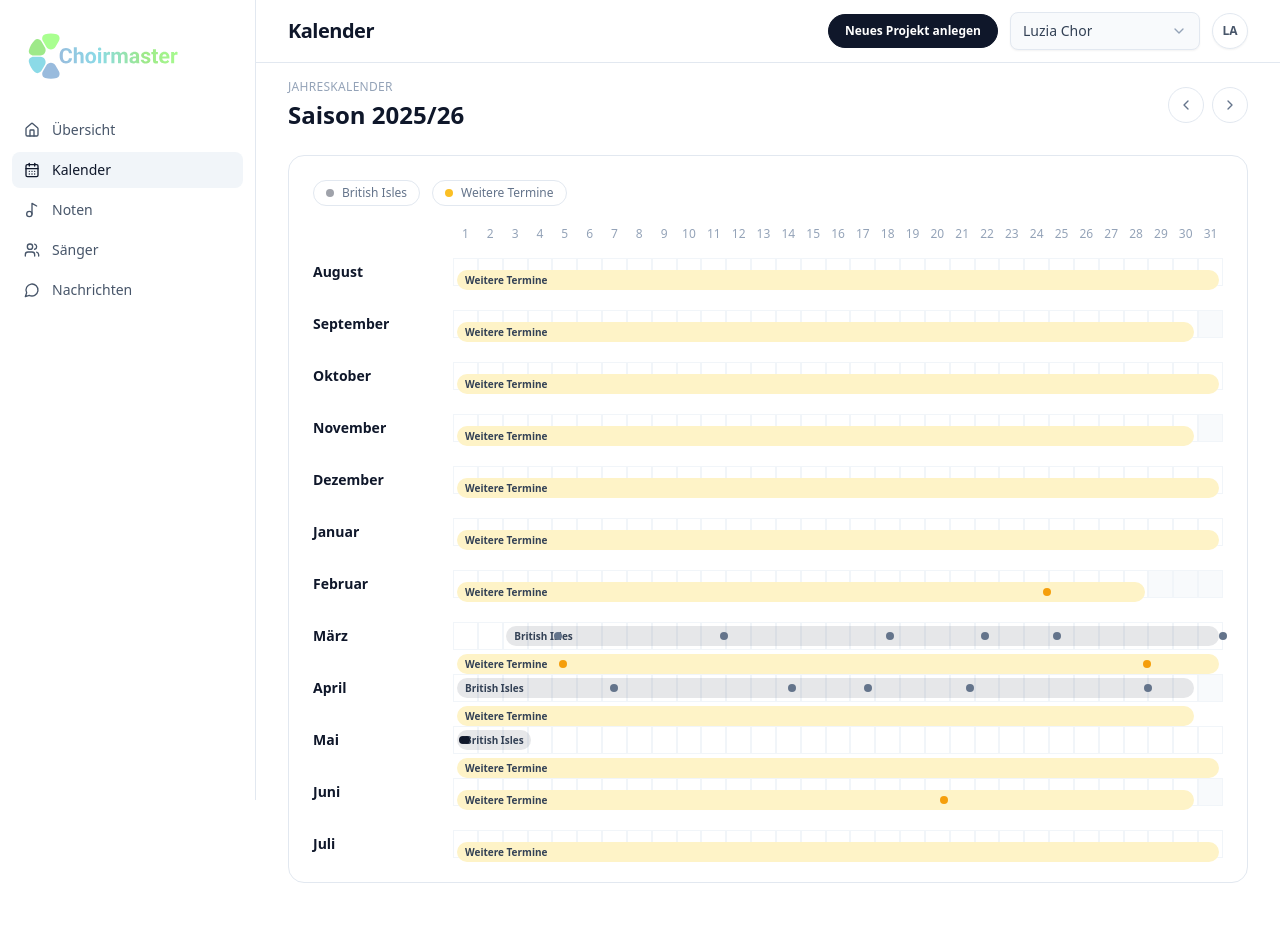
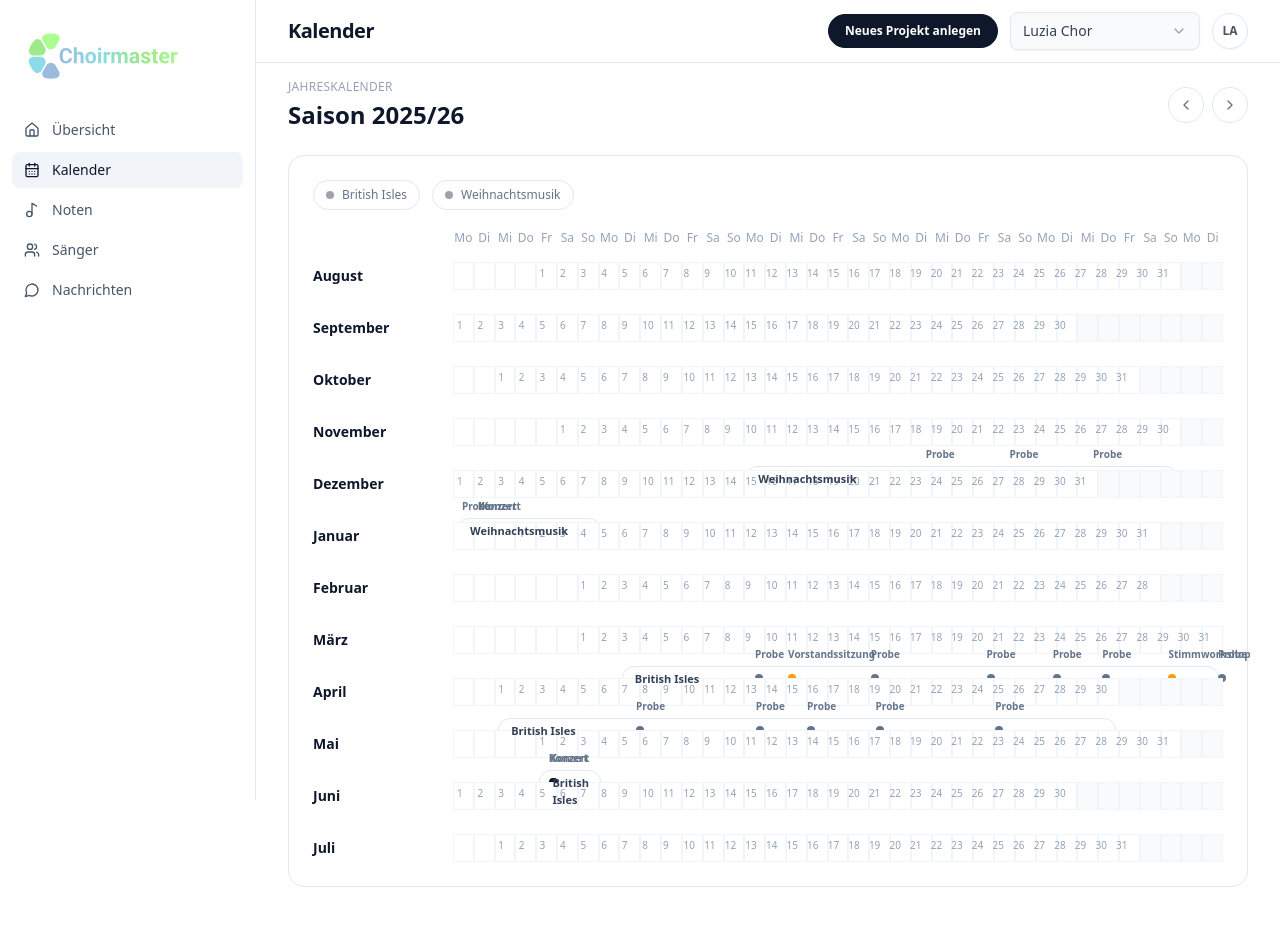
Before and after one commit to TechvibeVentures/Choirmaster, a Next.js app: page /calendar in a window 1280 px wide. Built offline with nearby package versions, Linux system fonts and the light colour scheme.

Commit message:
Refine calendar labels, weekdays, and add Weihnachtsmusik

```diff
--- a/app/(app)/calendar/page.tsx
+++ b/app/(app)/calendar/page.tsx
@@ -18,6 +18,7 @@ type SeasonMonth = {
 type ProjectEvent = {
   date: string;
   type: "rehearsal" | "concert" | "extra";
+  label: string;
 };
 
 type ProjectTrack = {
@@ -31,7 +32,7 @@ type ProjectTrack = {
 };
 
 const dayColumnsStyle = {
-  gridTemplateColumns: "repeat(31, minmax(0, 1fr))"
+  gridTemplateColumns: "repeat(37, minmax(0, 1fr))"
 };
 const gridColumnsStyle = {
   gridTemplateColumns: "140px 1fr"
@@ -90,6 +91,14 @@ const getDotColor = (type: ProjectEvent["type"]) => {
   return "bg-amber-500";
 };
 
+const weekdayLabels = ["Mo", "Di", "Mi", "Do", "Fr", "Sa", "So"];
+
+const getWeekdayOffset = (month: SeasonMonth) => {
+  const jsDay = new Date(month.year, month.monthIndex, 1).getDay(); // 0=Sun
+  const mondayIndex = (jsDay + 6) % 7; // 0=Mon
+  return mondayIndex;
+};
+
 export default function CalendarPage({
   searchParams
 }: {
@@ -112,30 +121,40 @@ export default function CalendarPage({
     events: [
       ...(rehearsalsByProject[project.id] ?? []).map((rehearsal) => ({
         date: rehearsal.date,
-        type: "rehearsal" as const
+        type: "rehearsal" as const,
+        label: "Probe"
       })),
       ...(concertsByProject[project.id] ?? []).map((concert) => ({
         date: concert.date,
-        type: "concert" as const
+        type: "concert" as const,
+        label: "Konzert"
       }))
     ],
     href: `/calendar/${project.id}`,
     tone: "project"
   }));
 
-  const extraTrack: ProjectTrack = {
-    id: "extra-events",
-    name: strings.calendar.extraEvents,
-    start: `${seasonStartYear}-08-01`,
-    end: `${seasonStartYear + 1}-07-31`,
-    events: extraEvents.map((event) => ({
+  const assignExtraEvents = (events: typeof extraEvents) => {
+    events.forEach((event) => {
+      const date = getDateOnly(event.date);
+      const target =
+        projectTracks.find((project) => {
+          const start = getDateOnly(project.start);
+          const end = getDateOnly(project.end);
+          return date >= start && date <= end;
+        }) ?? projectTracks[0];
+      if (!target) return;
+      target.events.push({
         date: event.date,
-      type: "extra" as const
-    })),
-    tone: "extra"
+        type: "extra" as const,
+        label: event.title
+      });
+    });
   };
 
-  const tracks = [...projectTracks, extraTrack];
+  assignExtraEvents(extraEvents);
+
+  const tracks = projectTracks;
 
   return (
     <div className="flex flex-col gap-6">
@@ -172,16 +191,12 @@ export default function CalendarPage({
               <Link
                 key={track.id}
                 href={track.href ?? "/calendar"}
-              className="inline-flex items-center gap-2 rounded-full border border-slate-200 bg-white px-3 py-1 transition hover:border-slate-300 hover:text-slate-700"
+                className="inline-flex items-center gap-2 rounded-full border border-slate-200 bg-white px-3 py-1.5 transition hover:border-slate-300 hover:text-slate-700"
               >
                 <span className="h-2 w-2 rounded-full bg-slate-900/40" />
                 {track.name}
               </Link>
             ))}
-          <span className="inline-flex items-center gap-2 rounded-full border border-slate-200 bg-white px-3 py-1">
-            <span className="h-2 w-2 rounded-full bg-amber-400" />
-            {strings.calendar.extraEvents}
-          </span>
           </div>
 
         <div className="mt-5 w-full">
@@ -191,9 +206,9 @@ export default function CalendarPage({
           >
             <div />
             <div className="grid w-full" style={dayColumnsStyle}>
-              {Array.from({ length: 31 }, (_, day) => (
-                <div key={day} className="text-center">
-                  {day + 1}
+              {Array.from({ length: 37 }, (_, index) => (
+                <div key={index} className="text-center">
+                  {weekdayLabels[index % 7]}
                 </div>
               ))}
             </div>
@@ -208,11 +223,11 @@ export default function CalendarPage({
                   </div>
                   <div className="relative">
                     <div className="grid w-full" style={dayColumnsStyle}>
-                      {Array.from({ length: 31 }, (_, index) => (
+                      {Array.from({ length: 37 }, (_, index) => (
                         <div
                           key={index}
                           className={`h-7 border border-slate-100 ${
-                            index + 1 > month.daysInMonth
+                            index + 1 > month.daysInMonth + getWeekdayOffset(month)
                               ? "bg-slate-50"
                               : "bg-white"
                           }`}
@@ -221,6 +236,21 @@ export default function CalendarPage({
                     </div>
 
                     <div className="absolute inset-0 flex flex-col gap-2 px-1 py-1">
+                      <div className="grid w-full" style={dayColumnsStyle}>
+                        {Array.from({ length: month.daysInMonth }, (_, dayIndex) => {
+                          const day = dayIndex + 1;
+                          const start = day + getWeekdayOffset(month);
+                          return (
+                            <div
+                              key={`day-${month.year}-${month.monthIndex}-${day}`}
+                              className="h-7 text-[10px] text-slate-400"
+                              style={{ gridColumnStart: start }}
+                            >
+                              {day}
+                            </div>
+                          );
+                        })}
+                      </div>
                       {tracks.map((track) => {
                         const bar = getBarSegment(track.start, track.end, month);
                         const events = track.events.filter((event) =>
@@ -230,6 +260,7 @@ export default function CalendarPage({
                           track.tone === "project"
                             ? "bg-slate-900/10"
                             : "bg-amber-100";
+                        const offset = getWeekdayOffset(month);
                         return (
                           <div key={`${month.year}-${month.monthIndex}-${track.id}`}>
                             <div className="grid w-full" style={dayColumnsStyle}>
@@ -237,58 +268,72 @@ export default function CalendarPage({
                                 track.href ? (
                                   <Link
                                     href={track.href}
-                                    className={`relative h-5 rounded-full ${barBaseClass} transition hover:bg-slate-900/20`}
+                                    className={`relative h-6 rounded-full border border-slate-200 bg-white px-3 py-1 text-[11px] font-semibold text-slate-700 shadow-sm transition hover:border-slate-300`}
                                     style={{
-                                      gridColumn: `${bar.startDay} / ${bar.endDay + 1}`
+                                      gridColumn: `${bar.startDay + offset} / ${
+                                        bar.endDay + offset + 1
+                                      }`
                                     }}
                                     aria-label={`${track.name} öffnen`}
                                   >
-                                    <span className="absolute left-2 top-1/2 -translate-y-1/2 text-[10px] font-semibold text-slate-700">
-                                      {track.name}
-                                    </span>
+                                    <span className="relative z-10">{track.name}</span>
                                     {events.map((event, index) => {
                                       const day = getDateOnly(event.date).getDate();
+                                      const col = day + offset;
                                       const position =
                                         month.daysInMonth > 1
-                                          ? ((day - 1) / (month.daysInMonth - 1)) *
-                                            100
+                                          ? ((col - 1) / 36) * 100
                                           : 0;
                                       return (
+                                        <span key={`${event.type}-${event.date}-${index}`}>
                                           <span
-                                          key={`${event.type}-${event.date}-${index}`}
                                             className={`absolute top-1/2 h-2 w-2 -translate-y-1/2 rounded-full ${getDotColor(
                                               event.type
                                             )}`}
                                             style={{ left: `${position}%` }}
                                           />
+                                          <span
+                                            className="absolute -top-5 text-[10px] text-slate-500"
+                                            style={{ left: `${position}%` }}
+                                          >
+                                            {event.label}
+                                          </span>
+                                        </span>
                                       );
                                     })}
                                   </Link>
                                 ) : (
                                   <div
-                                    className={`relative h-5 rounded-full ${barBaseClass}`}
+                                    className={`relative h-6 rounded-full border border-slate-200 bg-white px-3 py-1 text-[11px] font-semibold text-slate-700 shadow-sm`}
                                     style={{
-                                      gridColumn: `${bar.startDay} / ${bar.endDay + 1}`
+                                      gridColumn: `${bar.startDay + offset} / ${
+                                        bar.endDay + offset + 1
+                                      }`
                                     }}
                                   >
-                                    <span className="absolute left-2 top-1/2 -translate-y-1/2 text-[10px] font-semibold text-slate-700">
-                                      {track.name}
-                                    </span>
+                                    <span className="relative z-10">{track.name}</span>
                                     {events.map((event, index) => {
                                       const day = getDateOnly(event.date).getDate();
+                                      const col = day + offset;
                                       const position =
                                         month.daysInMonth > 1
-                                          ? ((day - 1) / (month.daysInMonth - 1)) *
-                                            100
+                                          ? ((col - 1) / 36) * 100
                                           : 0;
                                       return (
+                                        <span key={`${event.type}-${event.date}-${index}`}>
                                           <span
-                                          key={`${event.type}-${event.date}-${index}`}
                                             className={`absolute top-1/2 h-2 w-2 -translate-y-1/2 rounded-full ${getDotColor(
                                               event.type
                                             )}`}
                                             style={{ left: `${position}%` }}
                                           />
+                                          <span
+                                            className="absolute -top-5 text-[10px] text-slate-500"
+                                            style={{ left: `${position}%` }}
+                                          >
+                                            {event.label}
+                                          </span>
+                                        </span>
                                       );
                                     })}
                                   </div>
--- a/lib/mockData.ts
+++ b/lib/mockData.ts
@@ -553,6 +553,23 @@ export const projects: Project[] = [
     date_range: {
       start: "2026-03-03",
       end: "2026-05-03"
+    },
+    rehearsal_facts: {
+      weekdays: ["Tue"],
+      start_time: "19:30",
+      end_time: "21:30",
+      location: "Pfrundhaus, Zürich"
+    }
+  },
+  {
+    id: "weihnachtsmusik-2025",
+    choir_id: "luzia-chor",
+    name: "Weihnachtsmusik",
+    description:
+      "Advents- und Weihnachtsprogramm mit festlichen Chorwerken für die Konzertsaison.",
+    date_range: {
+      start: "2025-11-10",
+      end: "2025-12-07"
     },
     rehearsal_facts: {
       weekdays: ["Tue"],
@@ -1217,6 +1234,22 @@ export const concertsByProject: Record<string, Concert[]> = {
       time: "Vorprobe 14:30-16:00 · Konzert 17:00",
       place: "Raum Zürich"
     }
+  ],
+  "weihnachtsmusik-2025": [
+    {
+      id: "wm-con-1",
+      project_id: "weihnachtsmusik-2025",
+      date: "2025-12-06",
+      time: "Konzert 19:30",
+      place: "St. Jakob, Zürich"
+    },
+    {
+      id: "wm-con-2",
+      project_id: "weihnachtsmusik-2025",
+      date: "2025-12-07",
+      time: "Konzert 17:00",
+      place: "St. Jakob, Zürich"
+    }
   ]
 };
 
@@ -1309,6 +1342,40 @@ export const rehearsalsByProject: Record<string, Rehearsal[]> = {
       start_time: "19:00",
       end_time: "22:00",
       location: "Pfrundhaus, Zürich (Generalprobe)"
+    }
+  ],
+  "weihnachtsmusik-2025": [
+    {
+      id: "wm-reh-1",
+      project_id: "weihnachtsmusik-2025",
+      date: "2025-11-11",
+      start_time: "19:30",
+      end_time: "21:30",
+      location: "Pfrundhaus, Zürich"
+    },
+    {
+      id: "wm-reh-2",
+      project_id: "weihnachtsmusik-2025",
+      date: "2025-11-18",
+      start_time: "19:30",
+      end_time: "21:30",
+      location: "Pfrundhaus, Zürich"
+    },
+    {
+      id: "wm-reh-3",
+      project_id: "weihnachtsmusik-2025",
+      date: "2025-11-25",
+      start_time: "19:30",
+      end_time: "21:30",
+      location: "Pfrundhaus, Zürich"
+    },
+    {
+      id: "wm-reh-4",
+      project_id: "weihnachtsmusik-2025",
+      date: "2025-12-02",
+      start_time: "19:30",
+      end_time: "21:30",
+      location: "Pfrundhaus, Zürich"
     }
   ]
 };
```
Lines whose indentation alone changed are shown as unchanged.
